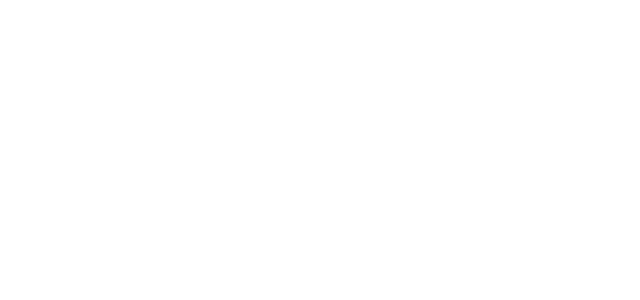
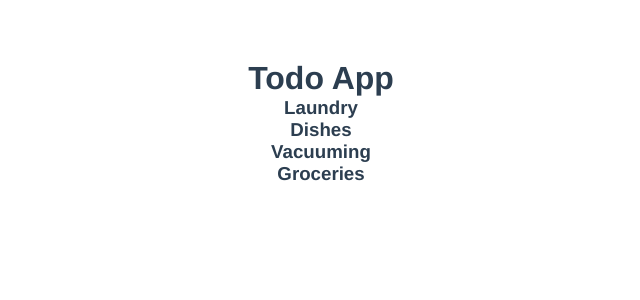
Before and after one commit to giangster/vuejs-crash, a Vue app in the folder todo-app/: page / in a window 1280 px wide. Shown: the top 300 px of the page, without its empty margins (319-959 px from the left). Built offline with nearby package versions, Linux system fonts and the light colour scheme.

Commit message:
First component created

```diff
--- a/todo-app/src/App.vue
+++ b/todo-app/src/App.vue
@@ -1,11 +1,16 @@
 <template>
-  <div id="app">{{msg}}</div>
+  <div id="app">
+    <Todos v-bind:todos="todos" />
+  </div>
 </template>
 
 <script>
+import Todos from "./components/Todos";
 export default {
   name: "app",
-  components: {},
+  components: {
+    Todos
+  },
   data() {
     return {
       todos: [
@@ -17,12 +22,12 @@
         {
           id: 2,
           title: "Dishes",
-          completed: true
+          completed: false
         },
         {
           id: 3,
           title: "Vacuuming",
-          completed: true
+          completed: false
         },
         {
           id: 4,
--- /dev/null
+++ b/todo-app/src/components/Todos.vue
@@ -0,0 +1,18 @@
+<template>
+  <div>
+    <h1>Todo App</h1>
+    <div v-for="todo in todos">
+      <h3>{{todo.title}}</h3>
+    </div>
+  </div>
+</template>
+
+<script>
+export default {
+  name: "Todos",
+  props: ["todos"]
+};
+</script>
+
+<style scoped>
+</style>
```
Also changed, not shown: todo-app/src/components/HelloWorld.vue (deleted, +0 -32 lines).
